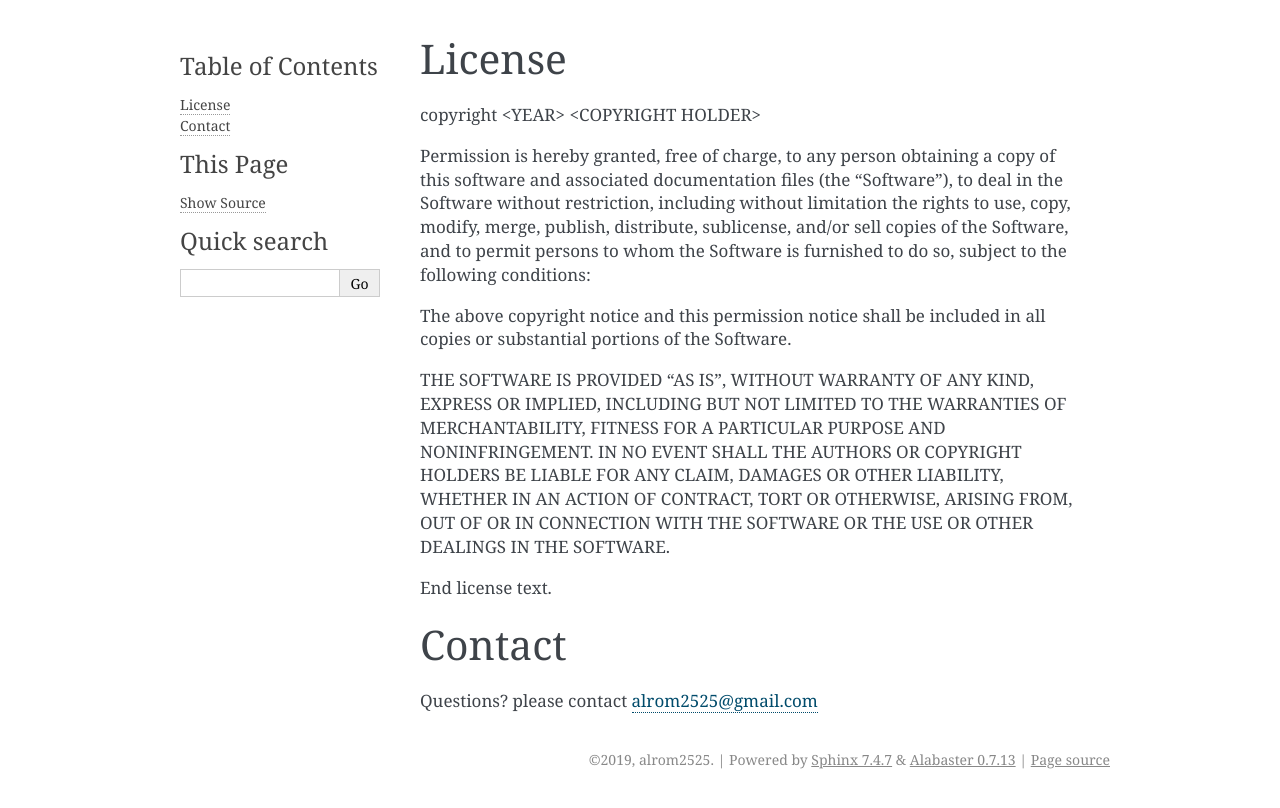
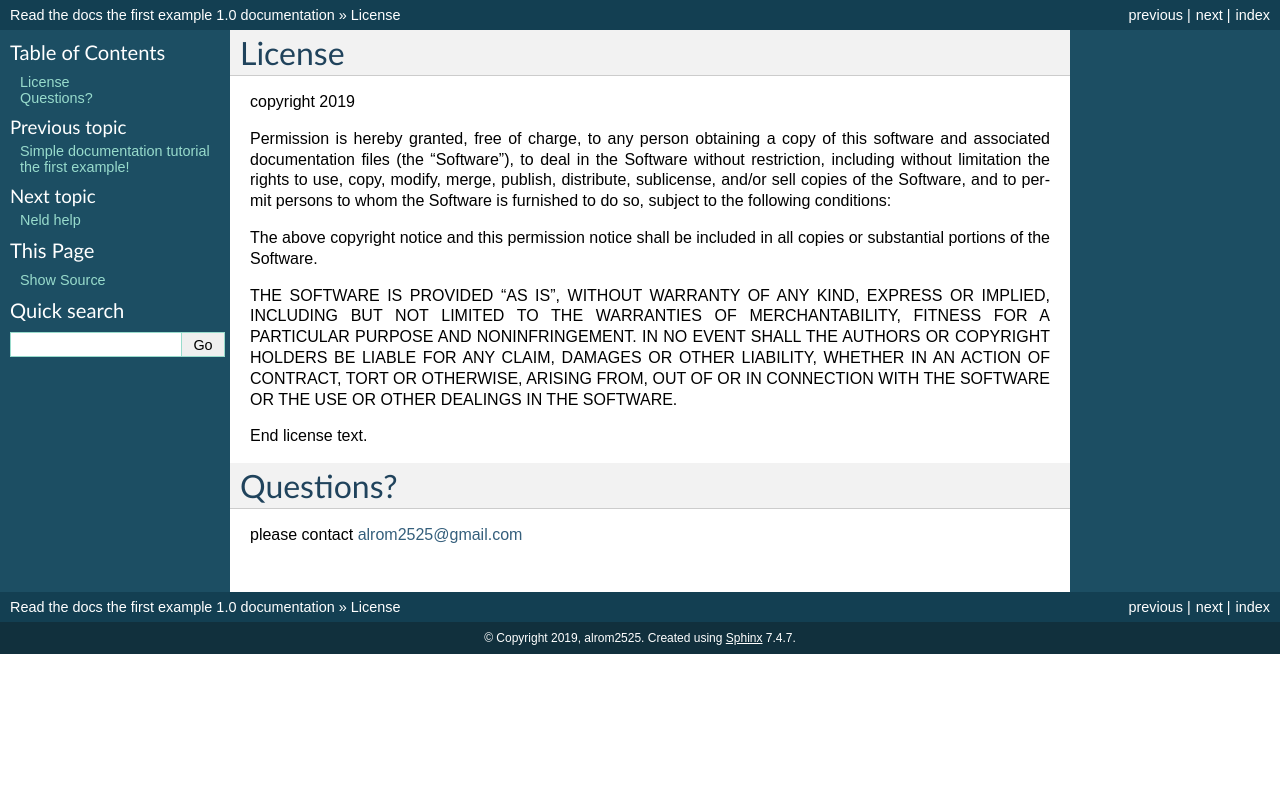
Before and after one commit to alrom2525/readTheDocsFirst, a Sphinx documentation site: the page built from docs/source/license.rst, in a window 1280 px wide. Shown: the top 808 px of the page. Built offline with Sphinx 7.4.7, drawn with Linux system fonts in a browser that asks for light colours.

Commit message:
Changing the theme - classic

```diff
--- a/docs/source/conf.py
+++ b/docs/source/conf.py
@@ -75,7 +75,7 @@ pygments_style = None
 # The theme to use for HTML and HTML Help pages.  See the documentation for
 # a list of builtin themes.
 #
-html_theme = 'alabaster'
+html_theme = 'classic'
 
 # Theme options are theme-specific and customize the look and feel of a theme
 # further.  For a list of options available for each theme, see the
--- a/docs/source/license.rst
+++ b/docs/source/license.rst
@@ -1,7 +1,7 @@
 License
 =======
 
-copyright <YEAR> <COPYRIGHT HOLDER>
+copyright 2019
 
 Permission is hereby granted, free of charge, to any person obtaining a copy of this software and associated documentation files (the "Software"), to deal in the Software without restriction, including without limitation the rights to use, copy, modify, merge, publish, distribute, sublicense, and/or sell copies of the Software, and to permit persons to whom the Software is furnished to do so, subject to the following conditions:
 
@@ -11,6 +11,6 @@ THE SOFTWARE IS PROVIDED "AS IS", WITHOUT WARRANTY OF ANY KIND, EXPRESS OR IMPLI
 
 End license text.
 
-Contact
-=======
-Questions? please contact alrom2525@gmail.com
+Questions?
+==========
+please contact alrom2525@gmail.com
```
Also changed, not shown: 16 other files.
